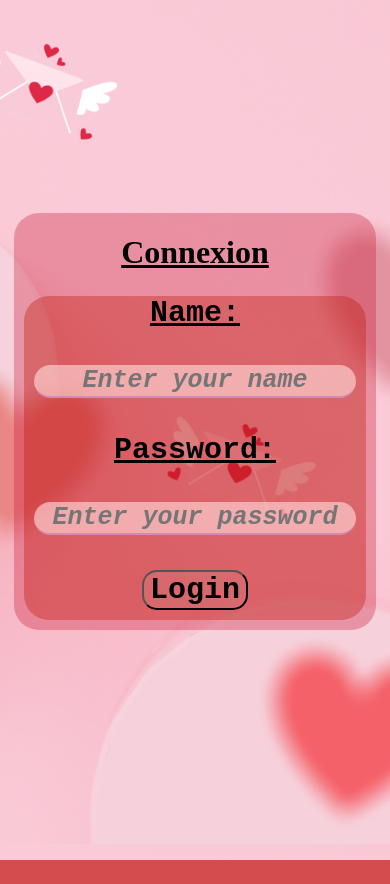
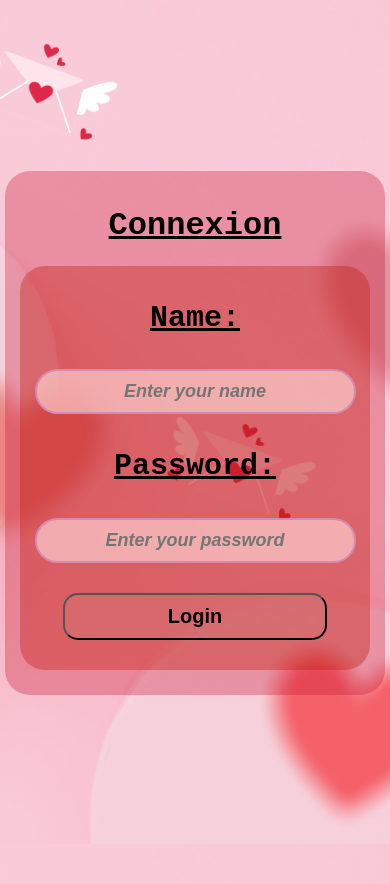
Before and after one commit to Floraline/floraline.github.io, a plain HTML site: page index.html in a window 390 px wide. Before the commit the page ends 860 px from the top, so only its background shows below. Drawn offline with Linux system fonts and the light colour scheme.

Commit message:
Refactor CSS styles for layout and responsiveness

```diff
--- a/style.css
+++ b/style.css
@@ -1,10 +1,12 @@
-body{
+body {
+    margin: 0;
+    padding: 0;
     background-color: rgba(196, 9, 9, 0.723);
     background-image: url("Saint2.png");
     background-repeat: no-repeat;
     background-attachment: fixed;
     background-size: cover;
-
+    font-family: 'Courier New', Courier, monospace;
 }
 
 #ma {
@@ -12,76 +14,84 @@ body{
     flex-direction: column;
     justify-content: center;
     align-items: center;
-    height: 100vh;
+    min-height: 100vh;
+    padding: 20px;
+    text-align: center;
 }
-#lol1{
-    text-align: center;
+
+#lol1 {
     background-color: rgba(199, 17, 47, 0.316);
     border-radius: 25px;
-
+    padding: 20px;
+    width: 100%;
+    max-width: 500px;
 }
 
-#lol2{
-    margin: 10px;
-    font-family: 'Courier New', Courier, monospace;
+#lol2 {
+    margin: 10px 0;
     font-weight: bold;
     font-size: 20px;
     background-color: rgba(190, 27, 13, 0.371);
     border-radius: 25px;
+    padding: 10px;
 }
 
-#name{
+#name,
+#password {
+    width: 90%;
+    max-width: 400px;
     text-align: center;
-    font-size: 25px;
+    font-size: 22px;
     font-weight: bold;
     font-style: italic;
-    font-family: 'Courier New', Courier;
     background-color: rgba(255, 213, 213, 0.653);
     border-radius: 25px;
-    margin: 10px;
-    border-color: rgb(213, 138, 178);
-    border-top: rgb(194, 101, 155);
-    border-left: rgb(194, 101, 155);
-    border-right: rgb(194, 101, 155);
+    margin: 10px 0;
+    padding: 10px;
+    border: 2px solid rgb(213, 138, 178);
 }
 
-#password{
-
-    text-align: center;
-    font-size: 25px;
+button {
+    width: 80%;
+    max-width: 300px;
+    font-size: 28px;
     font-weight: bold;
-    font-style: italic;
-    font-family: 'Courier New', Courier;
-    background-color: rgba(255, 213, 213, 0.653);
-    border-radius: 25px;
-    margin: 10px;
-    border-color: rgb(213, 138, 178);
-    border-top: rgb(194, 101, 155);
-     border-left: rgb(194, 101, 155);
-    border-right: rgb(194, 101, 155);
+    background-color: rgba(207, 122, 122, 0.355);
+    border-radius: 15px;
+    margin: 20px 0;
+    padding: 10px;
+    cursor: pointer;
 }
 
-button{
-    font-size: 30px;
-    font-weight: bold;
-    font-family: 'Courier New', Courier, monospace;
-    background-color: rgba(207, 122, 122, 0.355);
-    border-radius: 15px;
-    margin: 10px;
-    margin-top: 25px;
-
-}
-#indice{
+#indice {
+    display: inline-block;
     font-size: 20px;
     font-weight: bold;
-    font-family: 'Courier New', Courier, monospace;
     background-color: rgba(255, 255, 255, 0.596);
     border-radius: 15px;
-    margin: 10px;
-    padding: 5px;
-    margin-top: 25px;
-    margin-bottom: 25px;
-    top: 50px;
+    padding: 8px 15px;
+    margin: 20px 0;
     text-decoration: none;
     color: black;
 }
+
+/* 📱 Version mobile optimisée */
+@media (max-width: 480px) {
+
+    #lol1 {
+        padding: 15px;
+    }
+
+    #name,
+    #password {
+        font-size: 18px;
+    }
+
+    button {
+        font-size: 20px;
+    }
+
+    #indice {
+        font-size: 16px;
+    }
+}
```
